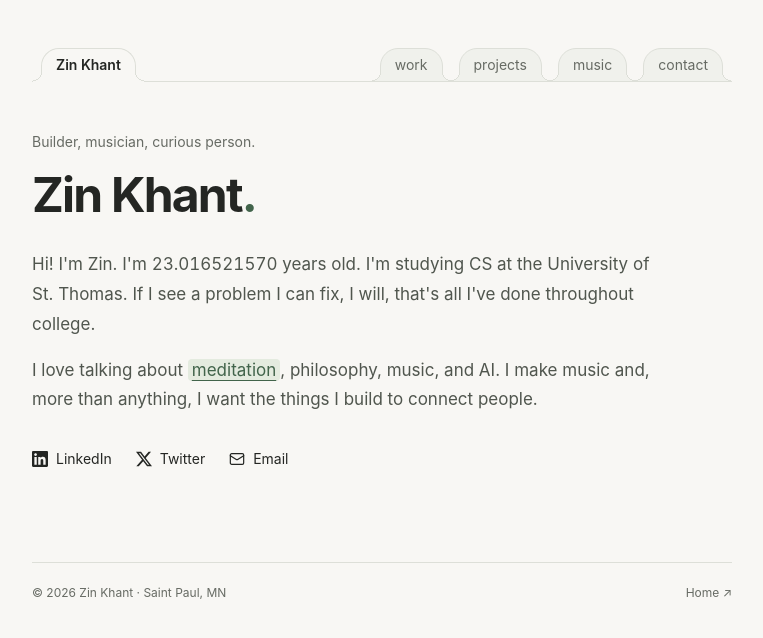
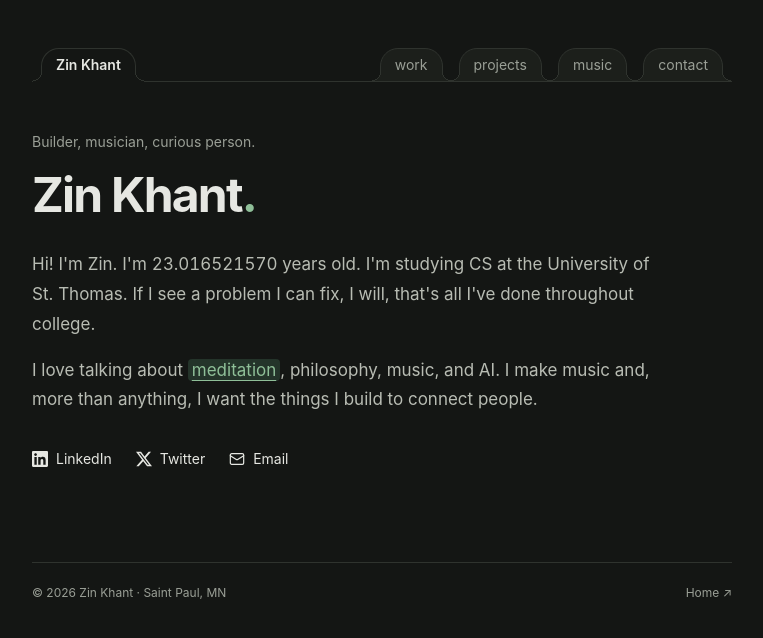
Before and after one commit to ZinMK/personal-website, a React (Vite) app: page / in a window 1280 px wide. Shown: the top 638 px of the page, without its empty margins (258-1021 px from the left). Built offline with nearby package versions, Linux system fonts and the light colour scheme.

Commit message:
[termi] command changes: src/styles/zin-khant.css

```diff
--- a/src/styles/zin-khant.css
+++ b/src/styles/zin-khant.css
@@ -3,11 +3,11 @@ html {
 }
 
 .zk-page {
-  --paper: #f8f7f4;
-  --ink: #242623;
-  --muted: #676b64;
-  --line: #dddfd8;
-  --accent: #42644b;
+  --paper: #141614;
+  --ink: #e6e7e2;
+  --muted: #9a9f96;
+  --line: #2f332e;
+  --accent: #8fbf98;
   min-height: 100vh;
   background: var(--paper);
   color: var(--ink);
@@ -22,7 +22,7 @@ html {
 }
 
 .zk-page ::selection {
-  background: #dce6d9;
+  background: #2e4433;
   color: var(--ink);
 }
 
@@ -65,7 +65,7 @@ html {
   position: relative;
   appearance: none;
   flex-shrink: 0;
-  --tab-fill: #f0f1ec;
+  --tab-fill: #1c1f1b;
   --tab-base: var(--line);
   --tab-curve: 9px;
   background: var(--tab-fill);
@@ -117,7 +117,7 @@ html {
 }
 
 .zk-tab:hover {
-  --tab-fill: #f4f4f0;
+  --tab-fill: #232722;
   color: var(--ink);
 }
 
@@ -172,7 +172,7 @@ html {
 
 .zk-bio {
   max-width: 59ch;
-  color: #50564e;
+  color: #b8bcb3;
   font-size: 17px;
   line-height: 1.75;
 }
@@ -270,7 +270,7 @@ html {
 }
 
 .zk-description {
-  color: #50564e;
+  color: #b8bcb3;
   font-size: 15px;
   line-height: 1.7;
   margin: 10px 0 0;
@@ -374,7 +374,7 @@ html {
 
 .zk-page .zk-highlight-link {
   color: var(--accent);
-  background: #e4ebdf;
+  background: #24342a;
   padding: 1px 4px;
   border-radius: 4px;
   text-decoration: underline;
@@ -382,7 +382,7 @@ html {
 }
 
 .zk-page .zk-highlight-link:hover {
-  background: #d7e2cf;
+  background: #2e4433;
 }
 
 .zk-music-actions {
```
